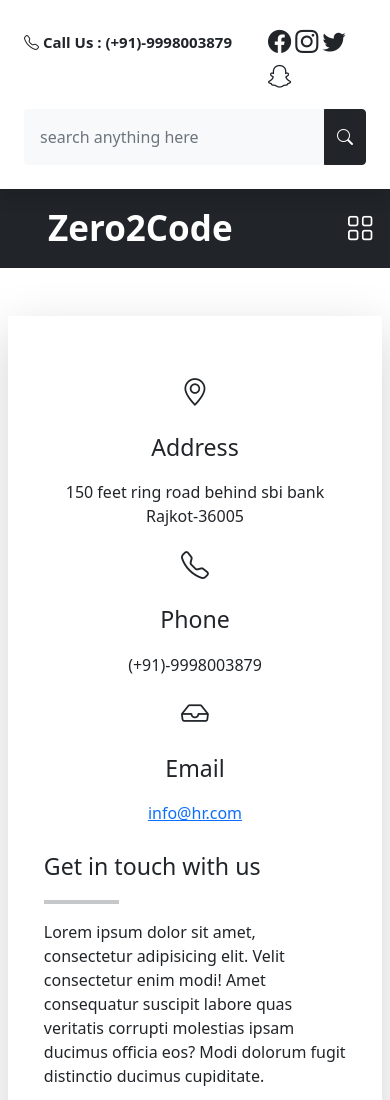
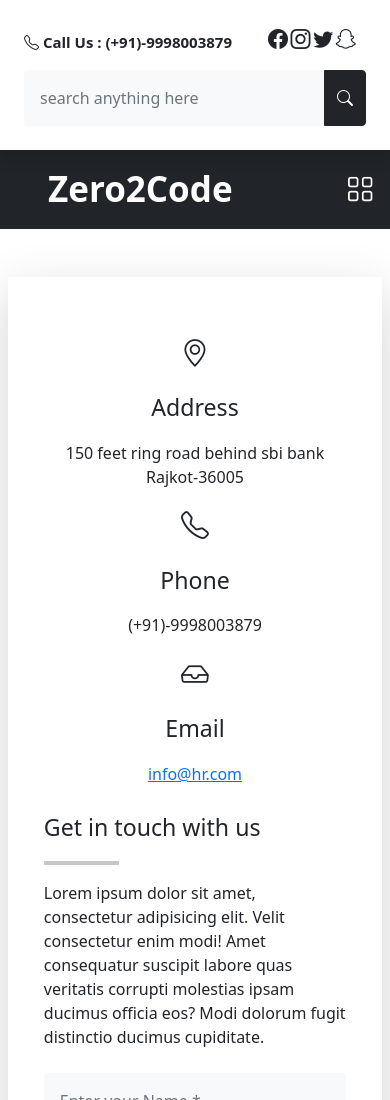
Before and after one commit to Brijesh1990/responsivepage-app, a plain HTML site: page contact.html in a window 390 px wide. Shown: the top 1100 px of the page. Drawn offline with nearby package versions, Linux system fonts and the light colour scheme.

Commit message:
Add files via upload

```diff
--- a/contact.html
+++ b/contact.html
@@ -75,11 +75,11 @@
             ><span class="bi bi-telephone"></span> Call Us : (+91)-9998003879</b
           >
         </div>
-        <div class="col-4">
-          <span class="bi bi-facebook fs-3 ms-0"></span>
-          <span class="bi bi-instagram fs-3 ms-0"></span>
-          <span class="bi bi-twitter fs-3 ms-0"></span>
-          <span class="bi bi-snapchat fs-3"></span>
+        <div class="col-4 social-media">
+          <span class="bi bi-facebook fs-5 ms-0"></span>
+          <span class="bi bi-instagram fs-5 ms-0"></span>
+          <span class="bi bi-twitter fs-5 ms-0"></span>
+          <span class="bi bi-snapchat fs-5"></span>
         </div>
       </div>
       <div class="col-md-10 mt-3">
--- a/css/style.css
+++ b/css/style.css
@@ -104,6 +104,6 @@ body {
     display: none !important;
   }
   .social-media {
-    font-size: 12px !important;
+    font-size: 10px !important;
   }
 }
```
Also changed, not shown: index.html (+4 -4 lines).
